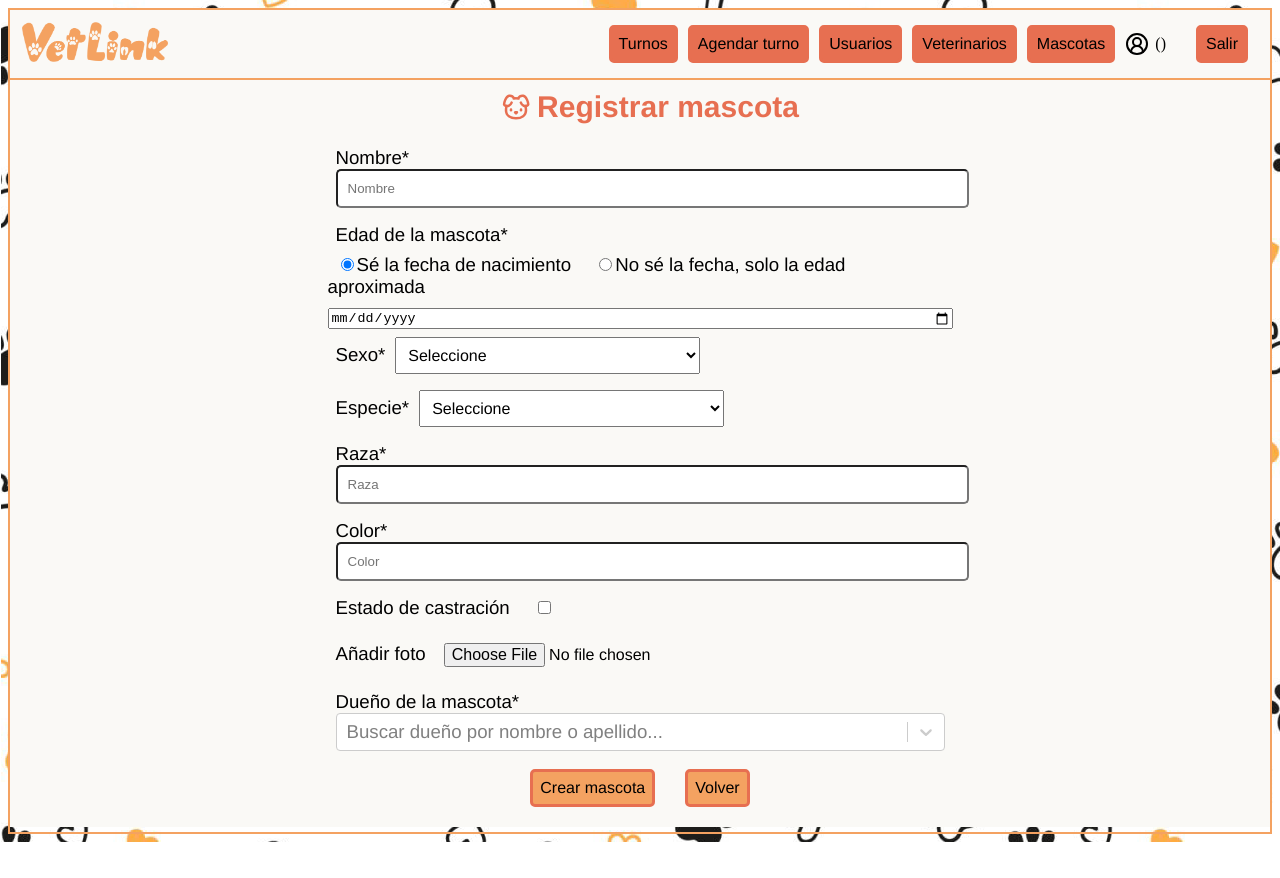
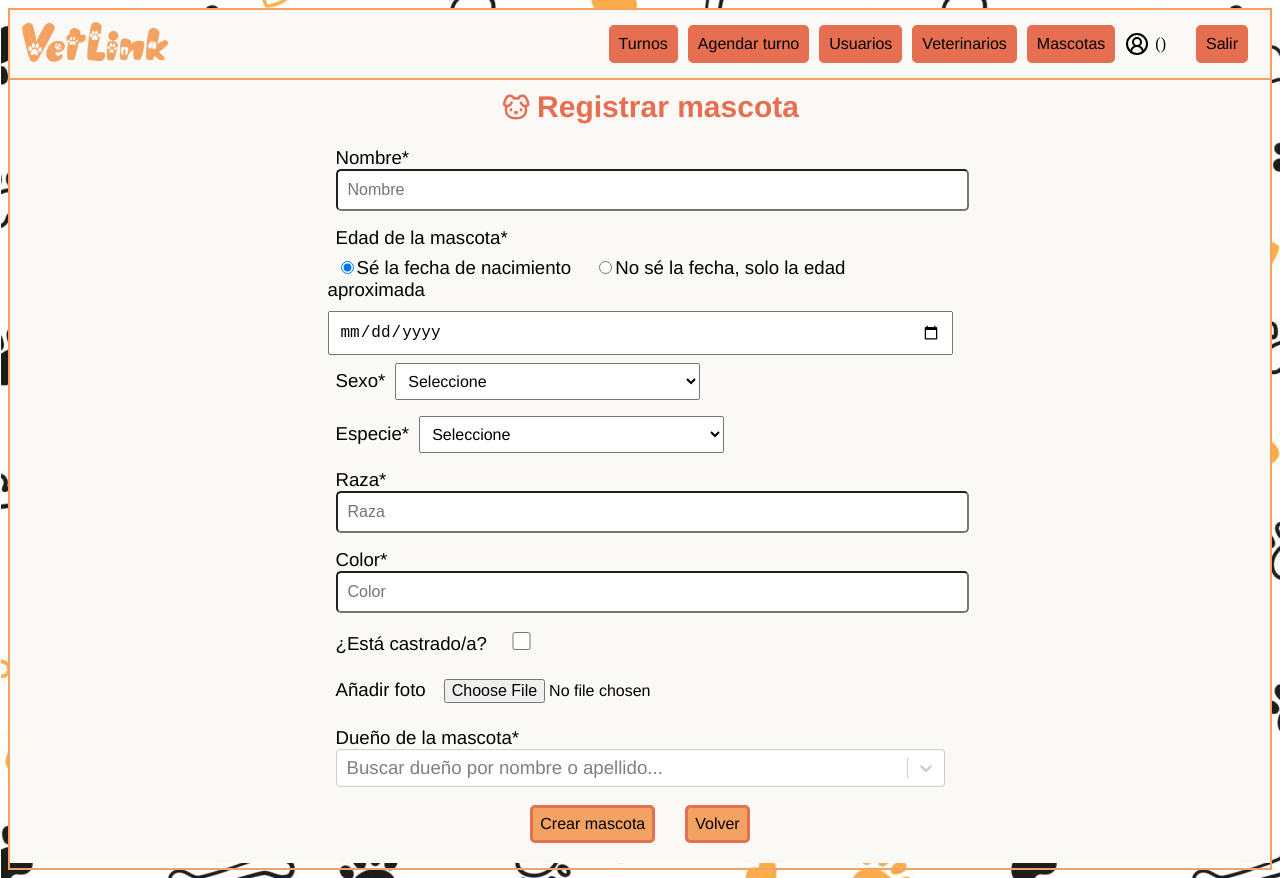
Before and after one commit to MikYY8/VetLink-frontend-web, a React (Vite) app: page /register-pet in a window 1280 px wide. Before the commit the page ends 842 px from the top, so only its background shows below. Built offline with nearby package versions, Linux system fonts and the light colour scheme; sample sign-in values are in the browser's storage.

Commit message:
minor changes, added a 404 page and a 401 that i dont know how to use

```diff
--- a/src/App.jsx
+++ b/src/App.jsx
@@ -19,6 +19,9 @@ import UpdatePet from "./pages/UpdatePet"
 
 import VetAvailability from "./pages/AvailabilityTable";
 
+import UnauthorizedAccess from "./pages/UnauthorizedAccess"
+import PageNotFound from "./pages/PageNotFound";
+
 import ProtectedRoute from "./components/ProtectedRoute"
 import PrivateLayout from "./components/PrivateLayout"
 
@@ -37,7 +40,6 @@ function App() {
               <PrivateLayout/>
           </ProtectedRoute> } >
 
-          {/* <Route path="/" element={<GoToLogin />} /> */}
           <Route path="/dashboard" element={<Dashboard />} />
           <Route path="/create-appointment" element={<CreateAppointment />} />
 
@@ -55,6 +57,8 @@ function App() {
 
           <Route path="/vets/:vetId/availability" element={<VetAvailability />} />
 
+          <Route path="*" element={<PageNotFound />} />
+
         </Route>
 
       </Routes>
--- a/src/components/PopUpDetails.jsx
+++ b/src/components/PopUpDetails.jsx
@@ -40,9 +40,9 @@ export default function PopUpDetails({ appointmentId }) {
               <p>Cargando...</p>
             ) : (
               <>
-                <h3>Detalles del turno</h3>
-                <p><b>Descripción:</b> {details.details}</p>
-                <p><b>Precio:</b> ${details.price}</p>
+                <h3 id="app-details-txt">Detalles del turno</h3>
+                <p id="app-details-desc"><b>Descripción:</b> {details.details || "Sin detalles"}</p>
+                {/* <p><b>Precio:</b> ${details.price}</p> */}
               </>
             )}
 
--- a/src/pages/CreateAppointment.jsx
+++ b/src/pages/CreateAppointment.jsx
@@ -9,7 +9,7 @@ function CreateAppointment() {
   const navigate = useNavigate();
   const token = localStorage.getItem("token");
   const [formData, setFormData] = useState({ pet: "", owner: "", vet: "",
-    date: "", time: "", type: "", vaccineName: "", details: "", price: "" });
+    date: "", time: "", type: "", vaccineName: "", details: "" });
 
   const [availableDates, setAvailableDates] = useState([]);
   const [selectedDate, setSelectedDate] = useState(null);
@@ -32,7 +32,7 @@ function CreateAppointment() {
   const [success, setSuccess] = useState("");
   const [error, setError] = useState({});
 
-  const prices = { CONSULTATION: 5000, CONTROL: 4000, VACCINATION: 3000, SURGERY: 10000, };
+  // const prices = { CONSULTATION: 5000, CONTROL: 4000, VACCINATION: 3000, SURGERY: 10000, };
 
   // ================= VALIDATIONS =================
 
@@ -143,7 +143,7 @@ function CreateAppointment() {
     if (formData.type) {
       setFormData((prev) => ({
         ...prev,
-        price: prices[formData.type],
+        // price: prices[formData.type],
       }));
       fetchVetsByType(formData.type);
     }
@@ -406,7 +406,7 @@ function CreateAppointment() {
             />
           </label>
 
-          <label>
+          {/* <label>
             Precio (sujeto a cambios el día del turno)
             $ARS
             <input
@@ -414,7 +414,7 @@ function CreateAppointment() {
               value={formData.price}
               readOnly
             />
-          </label>
+          </label> */}
 
           <div className="center-stupid-div-again">
             <button className="pet-btn" type="submit">Agendar turno</button>
--- /dev/null
+++ b/src/pages/PageNotFound.jsx
@@ -0,0 +1,7 @@
+const PageNotFound = () => {
+  return (
+    <Text style={{ "color":"red" }}>Error 404: Página no encontrada</Text>
+  );
+};
+
+export default PageNotFound;
--- a/src/pages/RegisterPet.jsx
+++ b/src/pages/RegisterPet.jsx
@@ -236,6 +236,7 @@ function RegisterPet() {
 
                     {ageInputType === "DATE" && (
                     <input
+                        id="pet-input-2a"
                         type="date"
                         value={formData.birthDate}
                         onChange={(e) =>
@@ -247,6 +248,7 @@ function RegisterPet() {
                     {ageInputType === "AGE" && (
                     <div>
                         <input
+                        id="pet-input-2b"
                         type="number"
                         placeholder="Edad"
                         value={ageValue}
@@ -254,6 +256,7 @@ function RegisterPet() {
                         />
 
                         <select
+                        id="pet-input-2c"
                         value={ageUnit}
                         onChange={(e) => setAgeUnit(e.target.value)}
                         >
@@ -309,7 +312,7 @@ function RegisterPet() {
                     {error.color && <p style={{color: "red"}} >{error.color}</p>}
 
                     <label htmlFor="isNeutered">
-                        Estado de castración
+                        ¿Está castrado/a?
                         <input
                             id="pet-input-7"
                             type="checkbox"
--- /dev/null
+++ b/src/pages/UnauthorizedAccess.jsx
@@ -0,0 +1,7 @@
+const UnauthorizedAccess = () => {
+  return (
+    <Text style={{ "color":"red" }}>Error 401: Acceso no autorizado</Text>
+  );
+};
+
+export default UnauthorizedAccess;
--- a/src/pages/UpdatePet.jsx
+++ b/src/pages/UpdatePet.jsx
@@ -218,6 +218,7 @@ function UpdatePet() {
 
                     {ageInputType === "DATE" && (
                     <input
+                        id="pet-input-2a"
                         type="date"
                         value={formData.birthDate}
                         onChange={(e) =>
@@ -229,6 +230,7 @@ function UpdatePet() {
                     {ageInputType === "AGE" && (
                     <div>
                         <input
+                        id="pet-input-2b"
                         type="number"
                         placeholder="Edad"
                         value={ageValue}
@@ -236,6 +238,7 @@ function UpdatePet() {
                         />
 
                         <select
+                        id="pet-input-2c"
                         value={ageUnit}
                         onChange={(e) => setAgeUnit(e.target.value)}
                         >
--- a/src/styles/main.css
+++ b/src/styles/main.css
@@ -346,15 +346,25 @@ table tbody tr:nth-child(even) {
   background-color: var(--accent);
 }
 
-#pet-input-1, #pet-input-2, #pet-input-5, #pet-input-6, #user-input-1, #user-input-2, #user-input-3, #user-input-4{
+#pet-input-1, #pet-input-5, #pet-input-6, #user-input-1, #user-input-2, #user-input-3, #user-input-4{
   padding: 10px;
   border-radius: 5px;
   width: 100%;
+  font-size: 16px;
 }
 
-#pet-input-2{
-  width: 20%;
-  margin-left: 10px;
+#pet-input-2a{
+  padding: 10px;
+  font-size: 16px;
+}
+
+#pet-input-2b, #pet-input-2c{
+  padding: 6px;
+  font-size: 16px;
+}
+
+#pet-input-2c{
+  margin-left: 14px;
 }
 
 #pet-input-3, #pet-input-4, #pet-input-8, #vet-input-8, #user-input-5, #appointment-input-3{
@@ -367,6 +377,15 @@ table tbody tr:nth-child(even) {
 
 #pet-input-7, #consultations{
   width: 10%;
+}
+
+#pet-input-7{
+  padding: 20px;
+  height: 18px;
+}
+
+#pet-input-7:hover{
+  cursor:pointer;
 }
 
 #vet-input-1, #phone{
@@ -409,3 +428,15 @@ table tbody tr:nth-child(even) {
   font-size: 16px;
   width: 400px;
 }
+
+/* ==================   POP-UP DUDOSO   ================== */
+
+#app-details-txt{
+  font: 26px var(--primary-font);
+  color: var(--text);
+  text-align: center;
+}
+
+#app-details-desc{
+  font: 18px Arial;
+}
```
